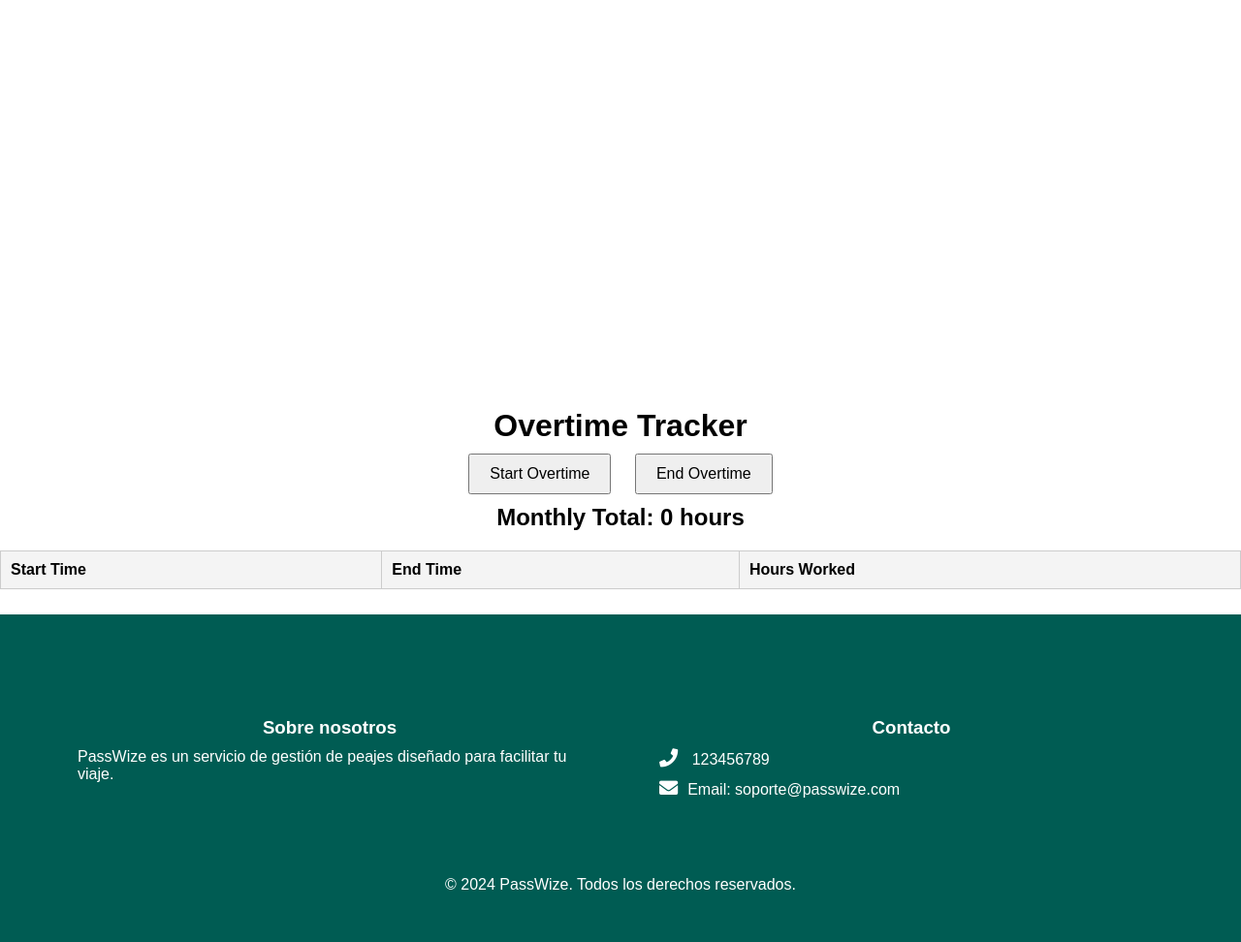
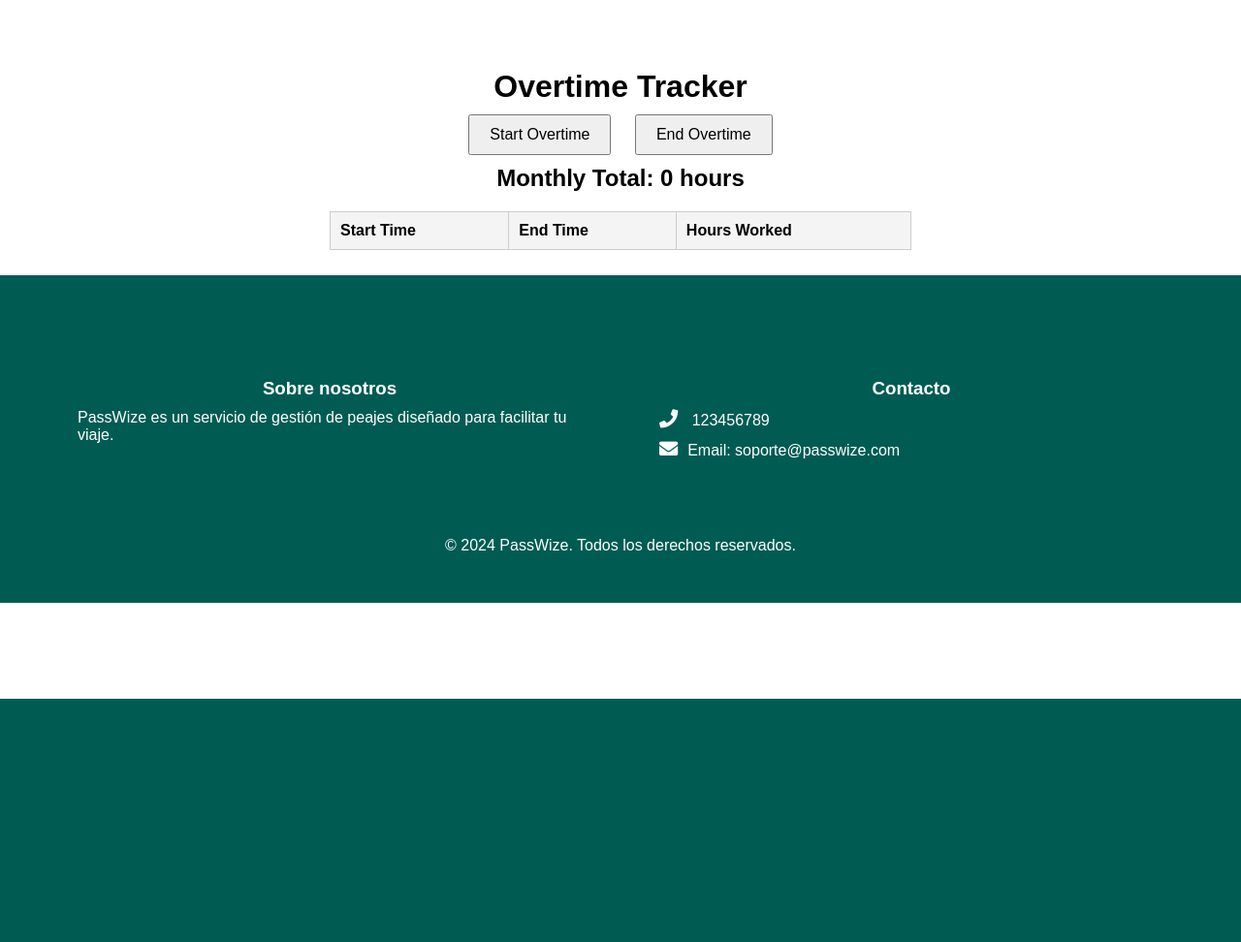
Before and after one commit to AnaBQS0107/ProyectoFinal--IngSoft, a PHP site: page /HorasExtras.php in a window 1280 px wide. Shown: the part 79-1051 px from the top of the page at 97% size. After the commit the page ends 800 px from the top, so only its background shows below. Run offline with PHP 8.4, Linux system fonts and the light colour scheme; data that the repository does not hold is empty; some libraries are stand-ins or nearby versions.

Commit message:
otro arreglo

```diff
--- a/Vista/Estilos/HorasExtras.css
+++ b/Vista/Estilos/HorasExtras.css
@@ -1,13 +1,14 @@
 body {
     font-family: Arial, sans-serif;
-
 }
 
 .container-HorasExtras {
-
-
+    max-width: 600px;
+    /*margin: 0 auto;*/
+    margin-left: auto;
+    margin-right: auto;
+    margin-top: 150px;
     text-align: center;
-    margin-top: 500px;
 }
 
 button {
```
